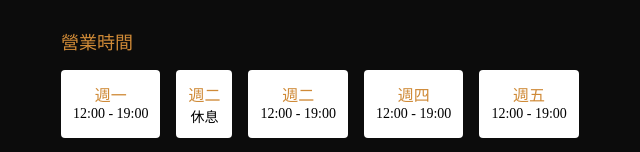
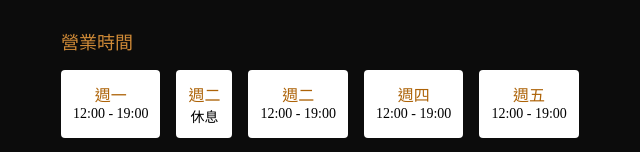
Before and after one commit to pavol-podstreleny/solar-hair, a website built with webpack: page dist/index.html in a window 1280 px wide. Shown: the part 2612-2764 px from the top of the page, 279-919 px from the left. Built offline with nearby package versions, Linux system fonts and the light colour scheme; a web font is replaced by a local one.

Commit message:
Make minor changes for accesibility

```diff
--- a/src/css/_contact-section.scss
+++ b/src/css/_contact-section.scss
@@ -48,7 +48,7 @@ section#contact {
   }
 
   & > span:first-child {
-    color: $color-text-orange;
+    color: $color-text-orange-dark;
   }
 }
 
--- a/src/css/_variables.scss
+++ b/src/css/_variables.scss
@@ -1,9 +1,11 @@
+// Colors
 $color-bg-black: #0c0c0c;
 $color-bg-white: #fff;
 $color-bg-grey: #f7f7f7;
 $color-text-black: #000;
 $color-text-white: #fff;
 $color-text-orange: #cf8a37;
+$color-text-orange-dark: #ad6308;
 
 // Margin
 $margin-s: 1.2rem;
@@ -14,14 +16,17 @@ $margin-xl: 3.6rem;
 // Padding
 $padding-s: 1.2rem;
 $padding-xl: 3.6rem;
-
 $padding-section-top: 4.8rem;
 $padding-section-bottom: 7rem;
 
+// Font
 $font-size-s: 1.4rem;
 $font-size-m: 1.8rem;
 
+// Shadow
 $btn-shadow-second: #967f7f;
 $btn-shadow-primary-white: #f7f7f7;
 $btn-shadow-primary-pure-white: #fff;
+
+// Radius
 $radius: 4px;
```
Also changed, not shown: dist/index.html, src/css/style.css, 1 other file.
